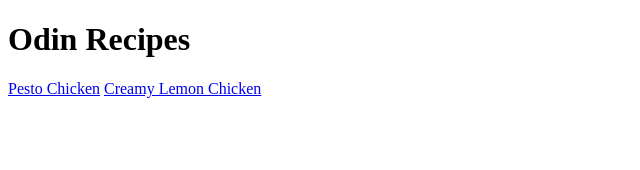
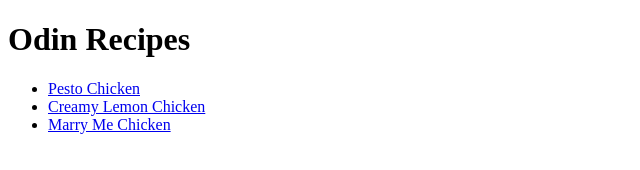
Before and after one commit to joshkoszarek/odin-recipes, a plain HTML site: page index.html in a window 1280 px wide. Shown: the whole page, without its empty margins (0-640 px from the left). Drawn offline with Linux system fonts and the light colour scheme.

Commit message:
Add marry me chicken recipe and put recipes in a list

```diff
--- a/index.html
+++ b/index.html
@@ -7,7 +7,12 @@
 </head>
 <body>
     <h1>Odin Recipes</h1>
-    <a href="recipes/pestochicken.html">Pesto Chicken</a>
-    <a href="recipes/creamylemonchicken.html">Creamy Lemon Chicken</a>
+    <ul>
+        <li><a href="recipes/pestochicken.html">Pesto Chicken</a></li>
+        <li><a href="recipes/creamylemonchicken.html">Creamy Lemon Chicken</a></li>
+        <li><a href="recipes/marrymechicken.html">Marry Me Chicken</a></li>
+    </ul>
+
+
 </body>
 </html>
```
